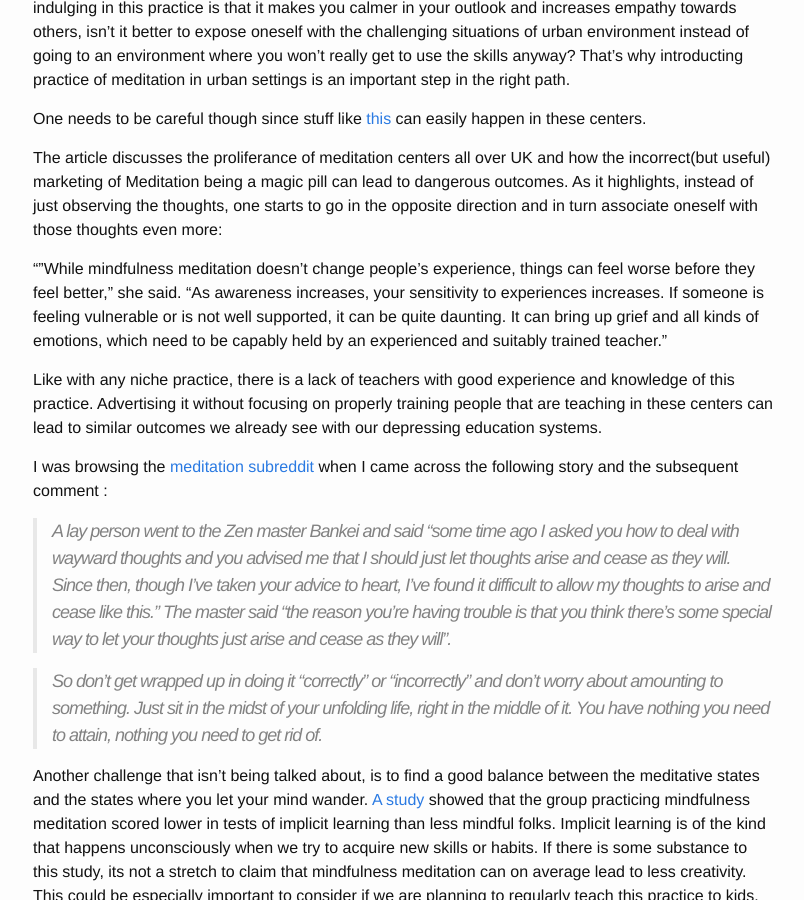
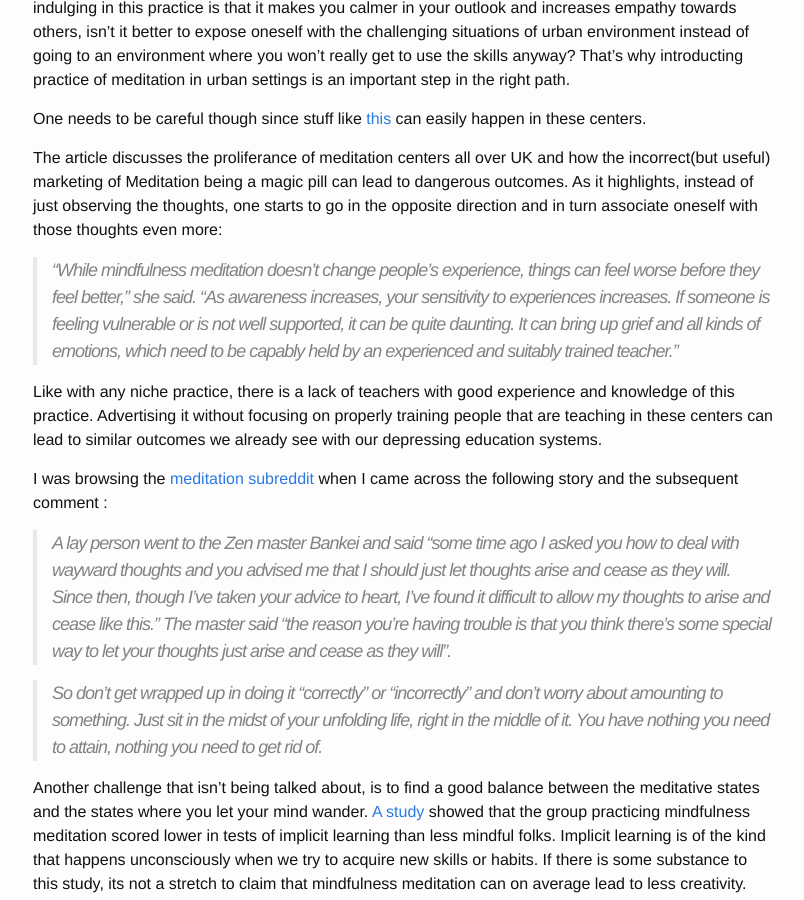
Before and after one commit to rdbcasillas/rdbcasillas.github.io, a Jekyll site: the page built from _posts/2015-10-15-probems-with-teaching-meditation.markdown, in a window 1280 px wide and 900 px high, scrolled down 858 px. Shown: the whole window, without its empty margins (237-1041 px from the left). Built offline with Jekyll 4.4.1, drawn with Linux system fonts in a browser that asks for light colours.

```diff
--- a/_posts/2015-10-15-probems-with-teaching-meditation.markdown
+++ b/_posts/2015-10-15-probems-with-teaching-meditation.markdown
@@ -14,7 +14,7 @@ One needs to be careful though since stuff like [this](http://www.theguardian.co
 
 The article discusses the proliferance of meditation centers all over UK and how the incorrect(but useful) marketing of Meditation being a magic pill can lead to dangerous outcomes. As it highlights, instead of just observing the thoughts, one starts to go in the opposite direction and in turn associate oneself with those thoughts even more:
 
-“"While mindfulness meditation doesn't change people's experience, things can feel worse before they feel better," she said. "As awareness increases, your sensitivity to experiences increases. If someone is feeling vulnerable or is not well supported, it can be quite daunting. It can bring up grief and all kinds of emotions, which need to be capably held by an experienced and suitably trained teacher.”
+>"While mindfulness meditation doesn't change people's experience, things can feel worse before they feel better," she said. "As awareness increases, your sensitivity to experiences increases. If someone is feeling vulnerable or is not well supported, it can be quite daunting. It can bring up grief and all kinds of emotions, which need to be capably held by an experienced and suitably trained teacher.”
 
 Like with any niche practice, there is a lack of teachers with good experience and knowledge of this practice. Advertising it without focusing on properly training people that are teaching in these centers  can lead to similar outcomes we already see with our depressing education systems.
 
```
